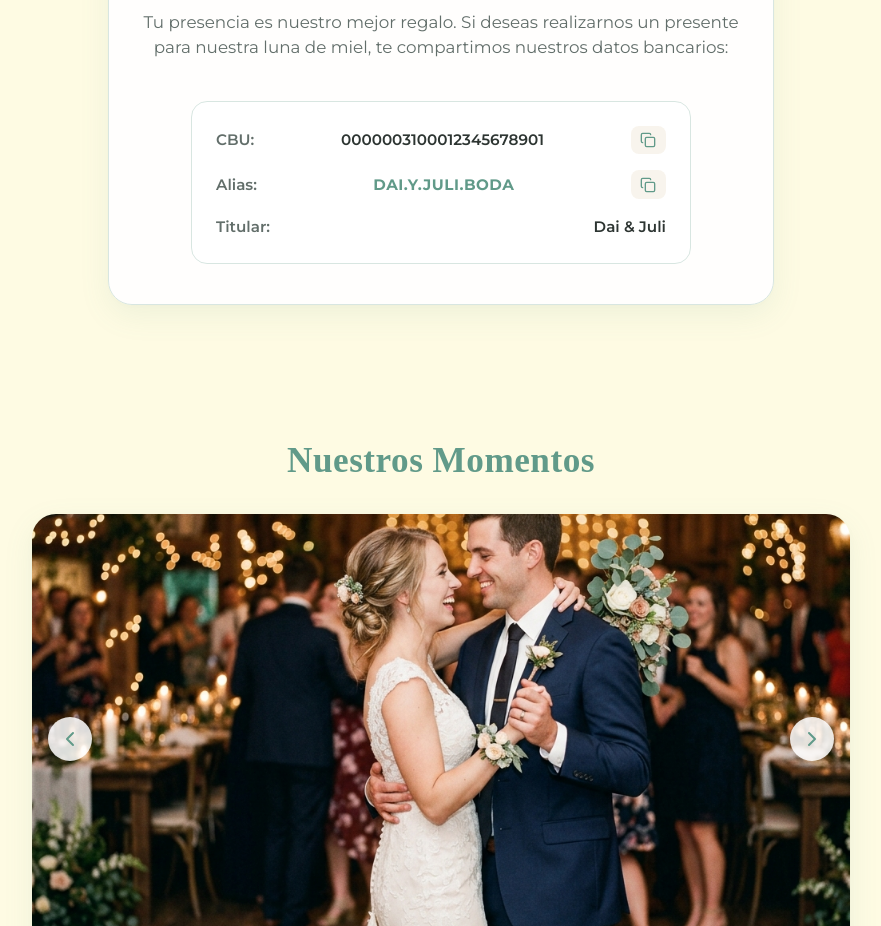
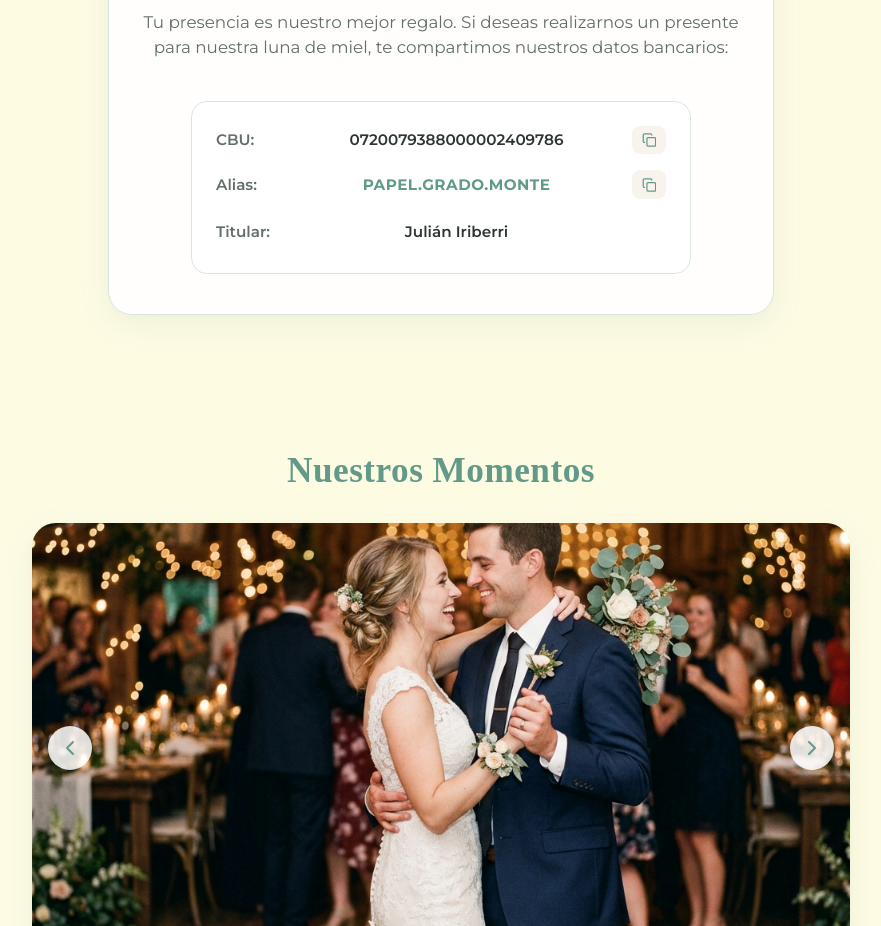
Before and after one commit to jiriberri/invitacion-dyj, a Vue app: page / in a window 1280 px wide. Shown: the part 3240-4166 px from the top of the page, without its empty margins (199-1080 px from the left). Built offline with nearby package versions, Linux system fonts and the light colour scheme; a web font is replaced by a local one.

Commit message:
cambiando datos bancarios y estilos

```diff
--- a/src/App.vue
+++ b/src/App.vue
@@ -85,9 +85,9 @@ const weddingData = ref({
   dressCodeDisclaimer: 'No vengas con colores claros',
 
   giftMessage: 'Tu presencia es nuestro mejor regalo. Si deseas realizarnos un presente para nuestra luna de miel, te compartimos nuestros datos bancarios:',
-  cbu: '0000003100012345678901',
-  alias: 'DAI.Y.JULI.BODA',
-  bankHolder: 'Dai & Juli',
+  cbu: '0720079388000002409786',
+  alias: 'PAPEL.GRADO.MONTE',
+  bankHolder: 'Julián Iriberri',
 
   transportDescription: 'Para tu comodidad, contaremos con servicio de transporte / combis hacia el salón.',
   whatsappPhone: '5491112345678',
--- a/src/components/DressCodeGiftSection.vue
+++ b/src/components/DressCodeGiftSection.vue
@@ -41,6 +41,7 @@
         <div class="detail-row" v-if="bankHolder">
           <span class="detail-label">Titular:</span>
           <span class="detail-value">{{ bankHolder }}</span>
+          <span class="copy-btn-placeholder"></span>
         </div>
       </div>
 
@@ -143,20 +144,22 @@ const copyToClipboard = (text, fieldName) => {
 }
 
 .detail-row {
-  display: flex;
+  display: grid;
+  grid-template-columns: 65px 1fr 34px;
   align-items: center;
-  justify-content: space-between;
   gap: 0.5rem;
   font-size: 0.95rem;
 
   .detail-label {
     font-weight: 600;
     color: $color-text-muted;
+    text-align: left;
   }
 
   .detail-value {
     font-weight: 600;
     color: $color-text;
+    text-align: center;
     word-break: break-all;
 
     &.highlight {
@@ -165,6 +168,12 @@ const copyToClipboard = (text, fieldName) => {
       letter-spacing: 0.5px;
     }
   }
+}
+
+.copy-btn-placeholder {
+  width: 34px;
+  height: 34px;
+  display: inline-block;
 }
 
 .copy-btn {
```
